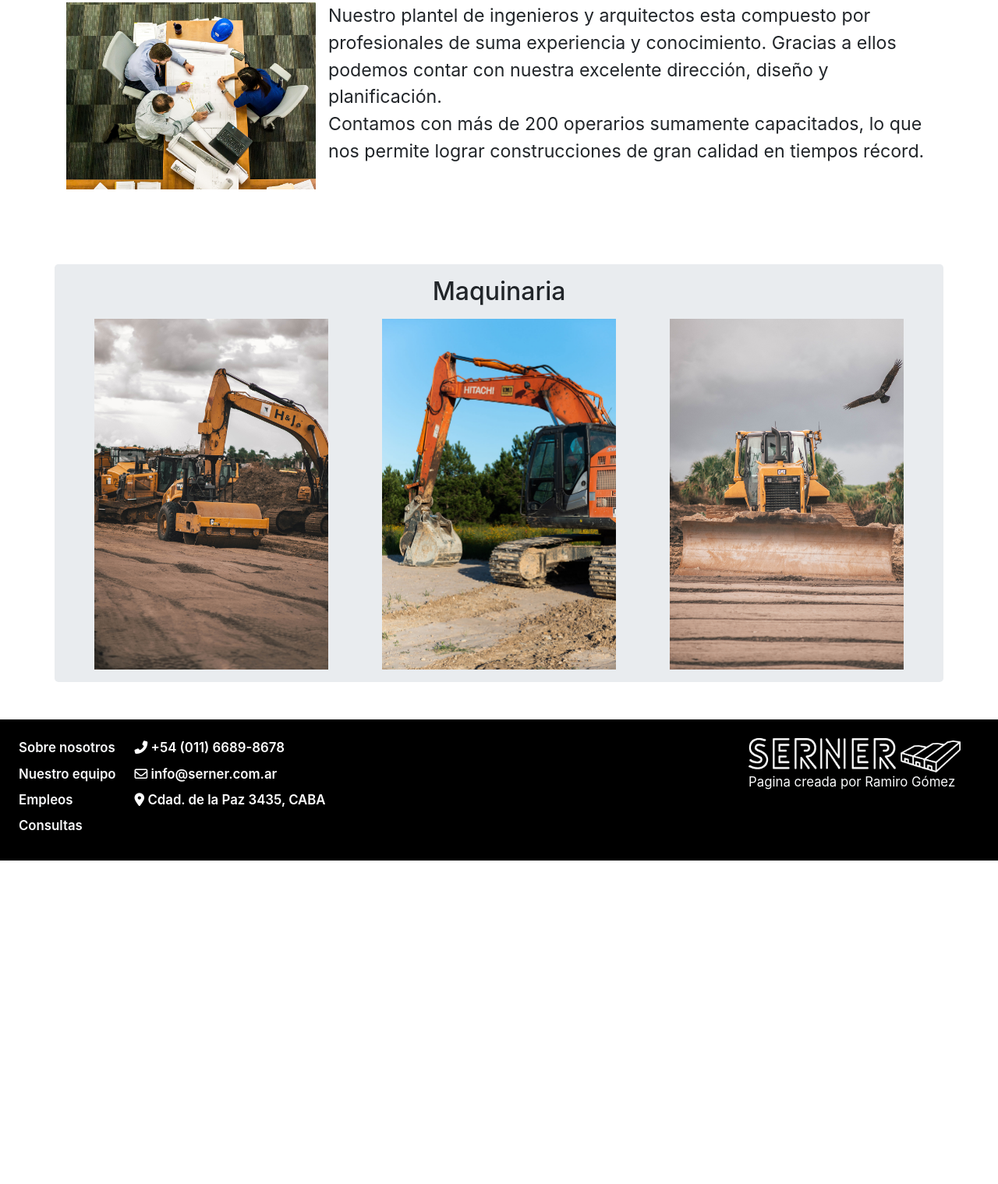
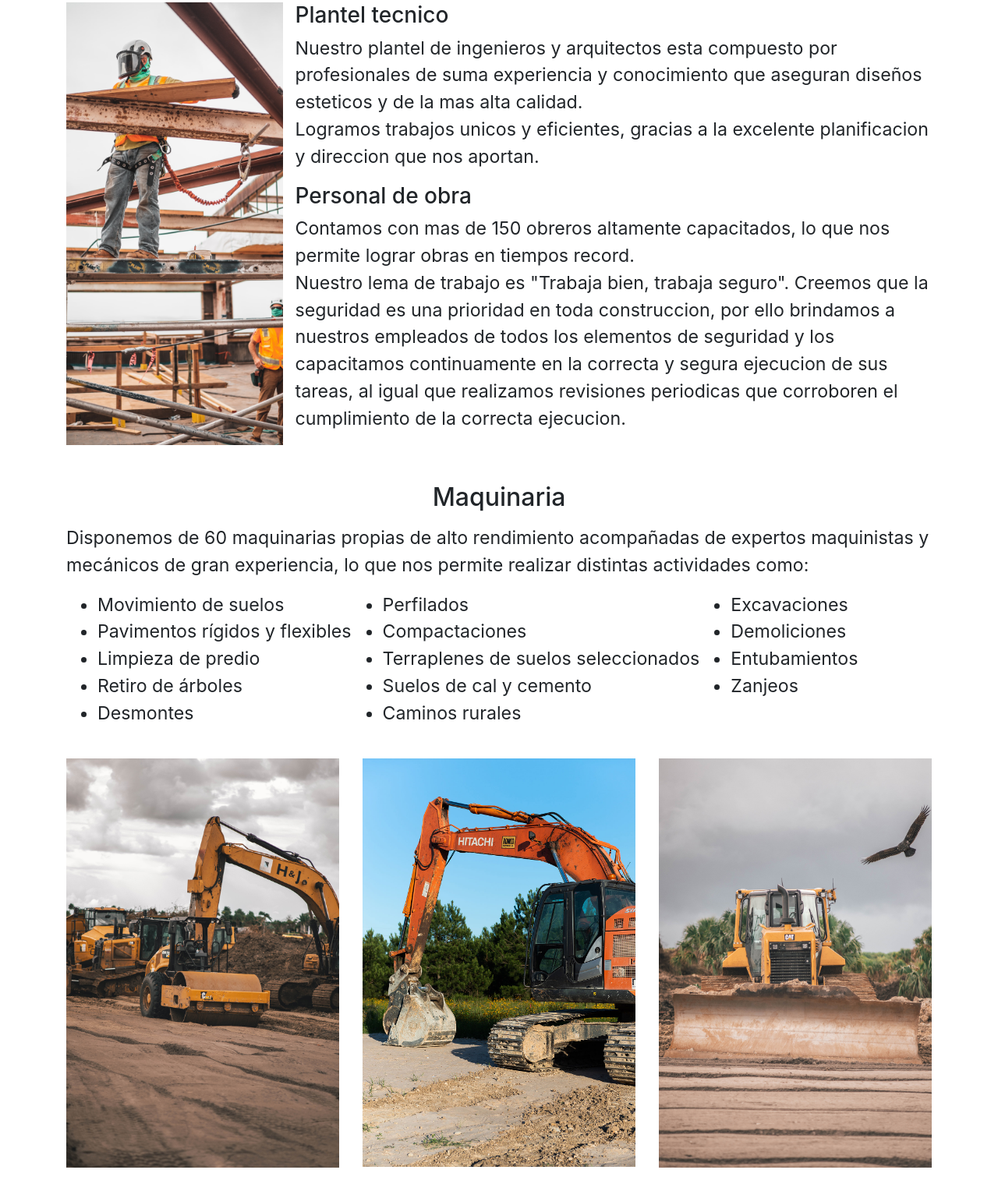
Before and after one commit to ramiro-gomez/serner, a website: page views/equipo.html in a window 1280 px wide. Shown: the part 581-2100 px from the top of the page at 78% size. Before the commit the page ends 1685 px from the top, so only its background shows below. Drawn offline with nearby package versions, Linux system fonts and the light colour scheme.

Commit message:
Rediseño de equipo Leve mejora a font-size de obras Reemplazada imagen de equipo Renombrada imagenes de equipo y resumen(inicio)

```diff
--- a/assets/scss/main.scss
+++ b/assets/scss/main.scss
@@ -80,6 +80,9 @@ html {
 }
 .font-size-5 {
     font-size: 1.05rem;
+}
+.font-size-6 {
+    font-size: 1.2rem;
 }
 .font-weight-600 {
     font-weight: 600;
--- a/views/equipo.html
+++ b/views/equipo.html
@@ -39,33 +39,78 @@
             </a>
         </header>
 
-        <!-- Equipo banner -->
+        <!--            Equipo banner            -->
         <div class="w-100 h-banner-2 bg-banner-equipo bg-size-cover bg-position-center d-flex justify-content-center align-items-center">
             <h1 class="text-white">Equipo</h1>
         </div>
 
-        <!-- Equipo -->
+        <!--            Equipo            -->
         <span class="anchor d-block visibility-hidden" id="equipo"></span>
-        <div class="container my-5">
-            <div class="d-flex flex-column flex-lg-row">
-                <img class="equipo-img-size object-fit-cover align-self-center mb-3 align-self-lg-start mb-lg-0" src="../media/equipoImg.jpg" alt="EquipoImg">
-                <p class="font-size-2 ml-3">Nuestro plantel de ingenieros y arquitectos esta compuesto por profesionales de suma experiencia y conocimiento. Gracias a ellos podemos contar con nuestra excelente dirección, diseño y planificación.<br>Contamos con más de 200 operarios sumamente capacitados, lo que nos permite lograr construcciones de gran calidad en tiempos récord.</p>
+        <div class="container my-5 font-size-2">
+            <div class="d-flex">
+                <img class="w-25 object-fit-cover" src="../media/equipo-img.jpg" alt="equipo-img">
+                <div class="ml-3">
+                    <h3>Plantel tecnico</h3>
+                    <p>Nuestro plantel de ingenieros y arquitectos esta compuesto por profesionales de suma experiencia y conocimiento que aseguran diseños esteticos y de la mas alta calidad.
+                    <br>Logramos trabajos unicos y eficientes, gracias a la excelente planificacion y direccion que nos aportan.</p>
+                    <h3>Personal de obra</h3>
+                    <p>Contamos con mas de 150 obreros altamente capacitados, lo que nos permite lograr obras en tiempos record.
+                    <br>Nuestro lema de trabajo es "Trabaja bien, trabaja seguro". Creemos que la seguridad es una prioridad en toda construccion, por ello brindamos a nuestros empleados de todos los elementos de seguridad y los capacitamos continuamente en la correcta y segura ejecucion de sus tareas, al igual que realizamos revisiones periodicas que corroboren el cumplimiento de la correcta ejecucion.</p>
+                </div>
             </div>
         </div>
 
-        <!-- Maquinaria -->
-        <span class="anchor d-block visibility-hidden" id="maquinaria"></span>
-        <div class="container jumbotron my-5 py-3">
+        <!--            Maquinaria            -->
+        <div class="container font-size-2 my-5">
+            <span class="anchor d-block visibility-hidden" id="maquinaria"></span>
             <h2 class="text-center mb-3">Maquinaria</h2>
-            <div class="row">
-                <div class="col-lg-4 mb-4 mb-lg-0 d-flex justify-content-center">
-                    <img class="w-maquinaria-img" src="../media/maquinaria1.jpg" alt="Imagen1">
+            <p>Disponemos de 60 maquinarias propias de alto rendimiento acompañadas de expertos maquinistas y mecánicos de gran experiencia, lo que nos permite realizar distintas actividades como:</p>
+            <div class="d-flex flex-wrap flex-md-nowrap mb-4">
+                <ul>
+                    <li>Movimiento de suelos</li>
+                    <li>Pavimentos rígidos y flexibles</li>
+                    <li>Limpieza de predio</li>
+                    <li>Retiro de árboles</li>
+                    <li>Desmontes</li>
+                </ul>
+                <ul>
+                    <li>Perfilados</li>
+                    <li>Compactaciones</li>
+                    <li>Terraplenes de suelos seleccionados</li>
+                    <li>Suelos de cal y cemento</li>
+                    <li>Caminos rurales</li>
+                </ul>
+                <ul>
+                    <li>Excavaciones</li>
+                    <li>Demoliciones</li>
+                    <li>Entubamientos</li>
+                    <li>Zanjeos</li>
+                </ul>
+            </div>
+            <div class="row text-white text-center font-size-6 font-weight-600">
+                <div class="col-lg-4 mb-4 mb-lg-0">
+                    <div class="overlay-container position-relative scale-img-hover overflow-hidden">
+                        <img class="w-100 object-fit-cover transition-scale" src="../media/maquinaria-1.jpg" alt="Aplanadora de rodillo">
+                        <div class="overlay filter-gray position-absolute top-0 h-100 w-100 opacity-0 d-flex align-items-center justify-content-center px-2">
+                            <p>Aplanadora de rodillo<br>Marca: Caterpillar<br>Modelo: CS12 GC</p>
+                        </div>
+                    </div>
                 </div>
-                <div class="col-lg-4 mb-4 mb-lg-0 d-flex justify-content-center">
-                    <img class="w-maquinaria-img" src="../media/maquinaria2.jpg" alt="Imagen2">
+                <div class="col-lg-4 mb-4 mb-lg-0">
+                    <div class="overlay-container position-relative scale-img-hover overflow-hidden">
+                        <img class="w-100 object-fit-cover transition-scale" src="../media/maquinaria-2.jpg" alt="Pala escavadora">
+                        <div class="overlay filter-gray position-absolute top-0 h-100 w-100 opacity-0 d-flex align-items-center justify-content-center px-2">
+                            <p>Pala escavadora<br>Marca: Hitachi<br>Modelo: ZX130-5G</p>
+                        </div>
+                    </div>
                 </div>
-                <div class="col-lg-4 mb-3 mb-lg-0 d-flex justify-content-center">
-                    <img class="w-maquinaria-img" src="../media/maquinaria3.jpg" alt="Imagen3">
+                <div class="col-lg-4 mb-3 mb-lg-0">
+                    <div class="overlay-container position-relative scale-img-hover overflow-hidden">
+                        <img class="w-100 object-fit-cover transition-scale" src="../media/maquinaria-3.jpg" alt="Tractor topador">
+                        <div class="overlay filter-gray position-absolute top-0 h-100 w-100 opacity-0 d-flex align-items-center justify-content-center px-2">
+                            <p>Tractor topador<br>Marca: Caterpillar<br>Modelo: D5</p>
+                        </div>
+                    </div>
                 </div>
             </div>
         </div>
```
Also changed, not shown: index.html (+2 -2 lines), views/obras.html (+27 -27 lines), assets/css/style.css, media/equipo-img.jpg (added), media/equipoImg.jpg (deleted), media/maquinaria-1.jpg (renamed from media/maquinaria1.jpg), media/maquinaria-2.jpg (renamed from media/maquinaria2.jpg), media/maquinaria-3.jpg (renamed from media/maquinaria3.jpg), media/resumen-img.jpg (renamed from media/historiaImg.jpg).
